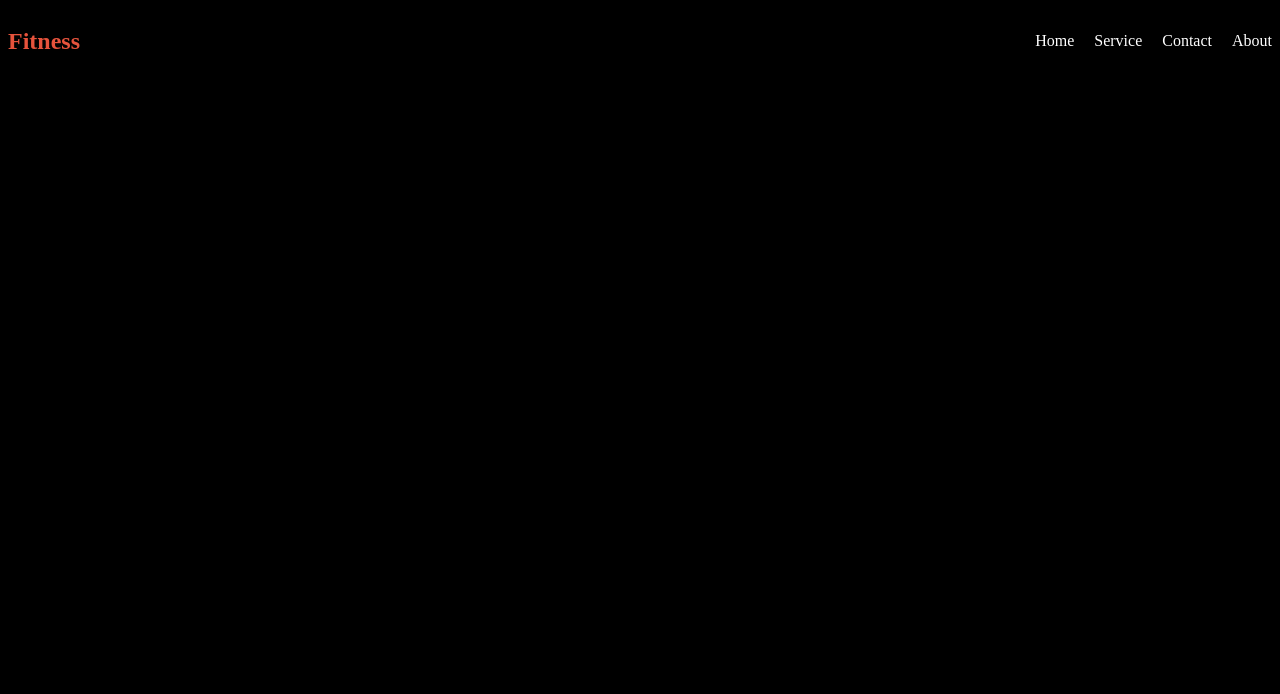
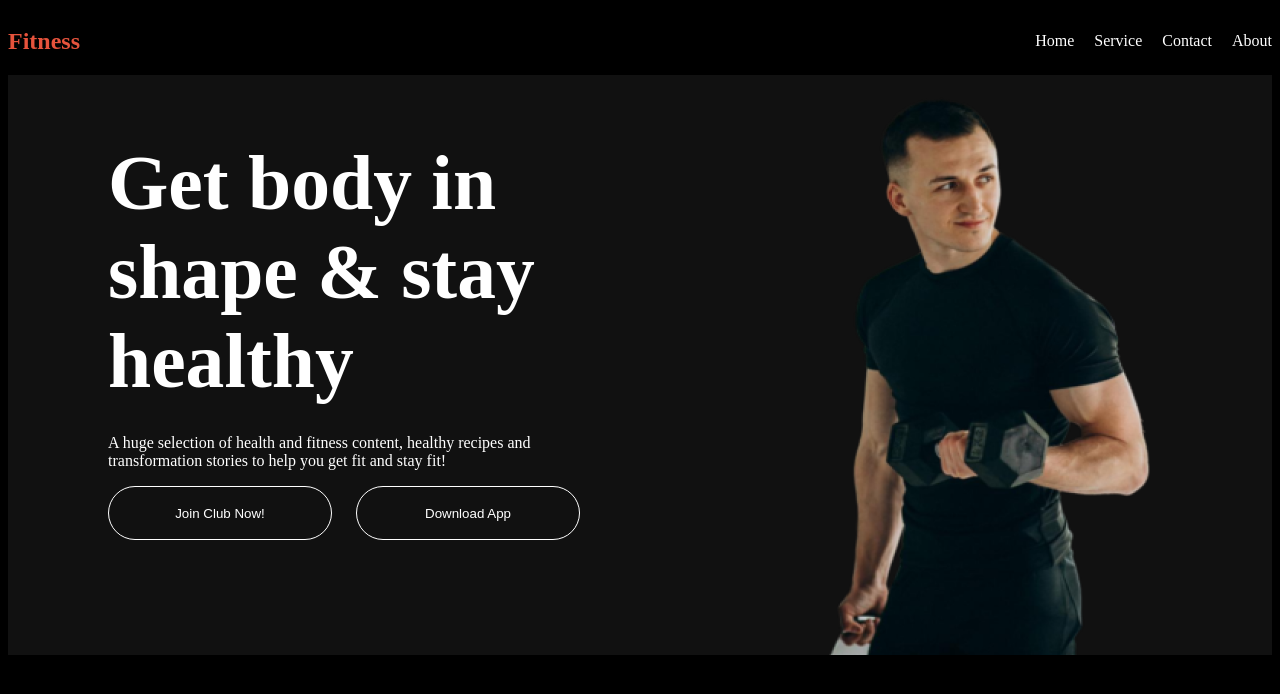
Before and after one commit to mdhasibseo/assingment-2, a plain HTML site: page index.html in a window 1280 px wide. Drawn offline with Linux system fonts and the light colour scheme.

Commit message:
new stracture

```diff
--- a/index.html
+++ b/index.html
@@ -6,7 +6,7 @@
     <title>Fitness Web</title>
     <link rel="stylesheet" href="style.css">
 </head>
-<body class="bg-color">
+<body class="bg-color font-color">
     <header>
         <nav class="navber display-flex">
             <h2 class="brand-name">Fitness</h2>
@@ -26,7 +26,17 @@
             </ul>
         </nav>
     </header>
-    <main>
+    <main class="full">
+        <section class="display-flex banner">
+            <div>
+             <h1 class="banner-header">Get body in shape & stay healthy</h1>
+            <p class="banner-pra">A huge selection of health and fitness content, healthy recipes and transformation stories to help you get fit and stay fit!</p>
+            <button class="banner-btn btn">Join Club Now!</button>
+            <button class="banner-btn">Download App</button>
+         </div>
+         <img class="banner-img" src="images/Images 2.png " alt="">
+
+        </section>
 
     </main>
     <footer>
--- a/style.css
+++ b/style.css
@@ -1,5 +1,7 @@
 
-
+.font-color{
+    color: white;
+}
 .bg-color{
     background-color: black;
 }
@@ -15,15 +17,13 @@
 
 
 }
-.menu:hover{
-   text-align: center;
-}
+
 
 .menu-ber:hover{
     background-color:#E6533C ;
     width: 50px;
     height: 30px;
-    align-items: center;
+
     border-radius: 40px;
     transition: 0.5s;
 
@@ -39,3 +39,37 @@
 .navber{
     justify-content: space-between;
 }
+.banner-header{
+    max-width: 520px;
+    font-size: 4.85rem;
+    margin-bottom: 28px;
+}
+.banner{
+    justify-content: space-between;
+    padding-left:100px ;
+    padding-right:100px ;
+    background-color:rgba(17, 17, 17, 1);
+}
+.banner-img{
+    max-width: 349px;
+}
+.banner-pra{
+    max-width: 520px;
+    font-size: 1rem;
+}
+.banner-btn{
+    width: 224px;
+    height: 54px;
+    border-radius: 42px;
+    background-color:rgba(17, 17, 17, 1);
+    color: white;
+    border: 1px solid white;
+
+}
+.btn{
+    margin-right: 20px;
+}
+.banner-btn:hover{
+    background-color:#E6533C ;
+    transition: 1s;
+}
```
